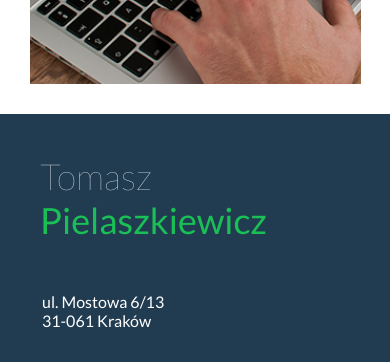
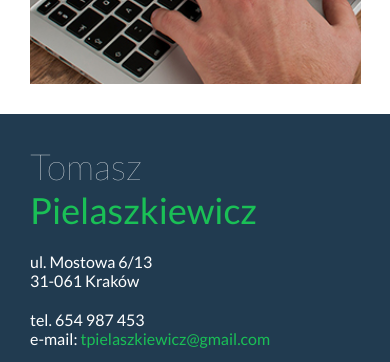
Before and after one commit to tpielaszkiewicz/ProjektPortfolio, a plain HTML site: page index.html in a window 390 px wide. Shown: the part 3500-3862 px from the top of the page. Drawn offline with Linux system fonts and the light colour scheme.

Commit message:
zajecia4

```diff
--- a/css/responsive.css
+++ b/css/responsive.css
@@ -88,17 +88,29 @@
     }
     /*    portfolio*/
     .port-cont {
+        width: 100%;
+        height: 400px;
+    }
+    .port-cont {
         height: 400px;
         width: 100%;
     }
     /*    footer */
+    #foot .sec-head {
+        margin: 20px;
+    }
     #foot #contact {
         width: 100%;
+        padding: 0 0 0 20px;
     }
     #foot #form {
         width: 100%;
         clear: both;
         padding: 10px;
+    }
+    #contact-content,
+    #phone-mail {
+        margin-bottom: 20px;
     }
 }
 
@@ -138,19 +150,22 @@
         width: 100%;
         height: 400px;
     }
-    /*
-    #port-sec .port-cont:last-child {
-        width: 100%;
-        height: 300px;
+
+    /*    footer */
+    #foot .sec-head {
+        margin: 20px;
     }
-*/
-    /*    footer */
     #foot #contact {
         width: 100%;
+        padding: 0 0 0 20px;
     }
     #foot #form {
         width: 100%;
         clear: both;
         padding: 10px;
     }
+    #contact-content,
+    #phone-mail {
+        margin-bottom: 20px;
+    }
 }
```
